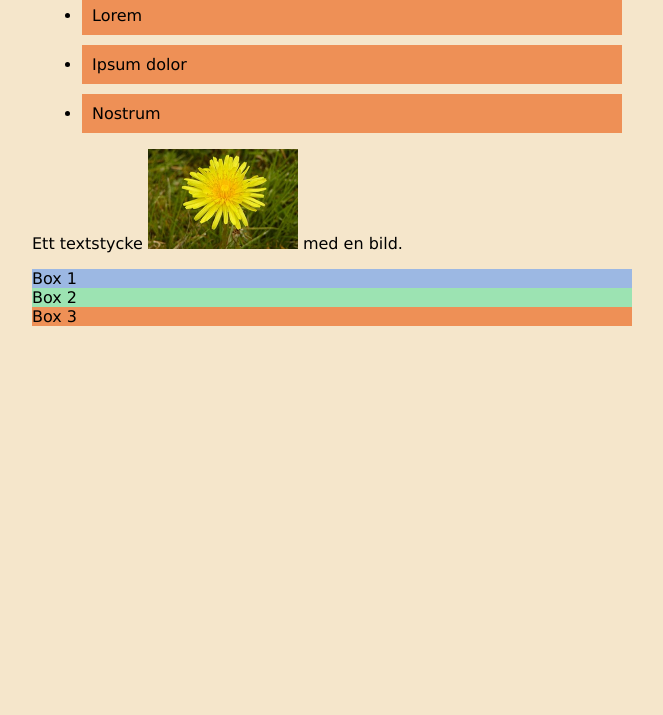
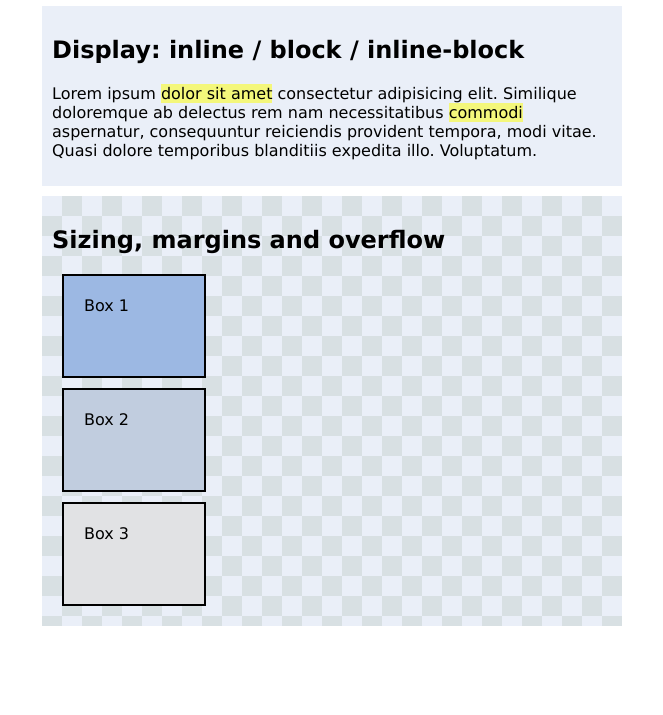
Before and after one commit to niklaspandersson/webbteknik1-lectures, a plain HTML site: page examples/F4a-ex1/index.html in a window 1280 px wide. Shown: the part 85-800 px from the top of the page, without its empty margins (308-971 px from the left). Drawn offline with Linux system fonts and the light colour scheme.

Commit message:
Update F4a-ex1 to cover multiple topics

```diff
--- a/examples/F4a-ex1/css/style.css
+++ b/examples/F4a-ex1/css/style.css
@@ -1,10 +1,4 @@
 @charset "UTF-8";
-
-/*  Experimentera med:
-    - olika värden på display i li, img och .wrapper div.
-    - vertical-align i img.
-    - olika värden på width i .wrapper, ul och li.
-*/
 
 /* ----- Grundstil för webbsidan ----- */
 
@@ -13,57 +7,47 @@ html {
 }
 
 body {
-    background-color: #f5e6cb;
   color: #000000;
   font-family: Verdana, Geneva, Tahoma, sans-serif;
   max-width: 600px;
   margin: 0 auto;
 }
 
-/* ----- Kod för experimentet ----- */
-
-section {
-    background-color: #FFFFFF;
-    width: 100%;
-    margin-bottom: 20px;
+main {
   padding: 10px;
 }
 
-ul {
-    width: auto;
-    /* width: max-content; */
+.checkered {
+  --color: #d8e0e3;
+  background-color: #eaeff8;
+  background-image: linear-gradient(45deg, var(--color) 25%, transparent 25%, transparent 75%, var(--color) 75%, var(--color)),
+    linear-gradient(45deg, var(--color) 25%, transparent 25%, transparent 75%, var(--color) 75%, var(--color));
+  background-size: 40px 40px;
+  background-position: 0 0, 20px 20px;
 }
 
-li {
-    background-color: #ee9056;
-    margin: 10px;
+section {
+  background-color: #eaeff8;
+  margin-bottom: 10px;
   padding: 10px;
-    /* width: fit-content; */
-    display: list-item;
 }
 
-.box {
-    width: 250px;
-    background-color: yellow;
-    padding: 10px;
-    display: inline-block;
-}
+/* ----- Kod för experimentet ----- */
 
-img {
-    width: 150px;
-    vertical-align: baseline;
-    display: inline;
+
+.highlight {
+  background-color: rgba(255, 255, 0, 0.5);
   /* display: inline-block; */
 }
 
-section div {
+.checkered div {
   /* Stil för alla boxar */
   border: 2px solid #000000;
-    width: 120px;
+  width: 100px;
   height: 60px;
   padding: 20px;
   margin: 10px;
-    display: block;
+  /* box-sizing: border-box; */
 }
 
 #box1 {
@@ -71,9 +55,9 @@ section div {
 }
 
 #box2 {
-    background-color: #9ce3b2;
+  background-color: #c1cddf;
 }
 
 #box3 {
-    background-color: #ee9056;
+  background-color: #e1e2e4;
 }
--- a/examples/F4a-ex1/index.html
+++ b/examples/F4a-ex1/index.html
@@ -4,27 +4,21 @@
 <head>
   <meta charset="UTF-8">
   <meta name="viewport" content="width=device-width, initial-scale=1.0">
-    <title>Test av display och storlek</title>
+  <title>Test av Boxmodellen</title>
   <link rel="stylesheet" href="css/style.css">
 </head>
 
 <body>
-    <h1>Test av display och storlek</h1>
+  <main>
+    <h1>Test av boxmodellen</h1>
 
-    <div class="wrapper">
+    <section>
+      <h2>Display: inline / block / inline-block</h2>
+      <p>Lorem ipsum <span class="highlight">dolor sit amet</span> consectetur adipisicing elit. Similique doloremque ab delectus rem nam necessitatibus <span class="highlight">commodi</span> aspernatur, consequuntur reiciendis provident tempora, modi vitae. Quasi dolore temporibus blanditiis expedita illo. Voluptatum.</p>
+    </section>
 
-        <ul>
-            <li>Lorem</li>
-            <li>Ipsum dolor</li>
-            <li>Nostrum</li>
-            <!--<li>Maxime eum asperiores deserunt suscipit molestiae unde neque voluptatibus sequi eos atque et sed cum eligendi possimus quod dicta, sint, maiores fugiat.</li>-->
-        </ul>
-
-        <p>Ett textstycke <img src="img/flower1.jpg" alt="blomma"> med en bild.</p>
-
-    </div>
-
-    <div class="wrapper">
+    <section class="checkered">
+      <h2>Sizing, margins and overflow</h2>
       <div id="box1">
         Box 1
       </div>
@@ -34,8 +28,8 @@
       <div id="box3">
         Box 3
       </div>
-    </div>
-
+    </section>
+  </main>
 </body>
 
 </html>
```
Lines whose indentation alone changed are shown as unchanged.
